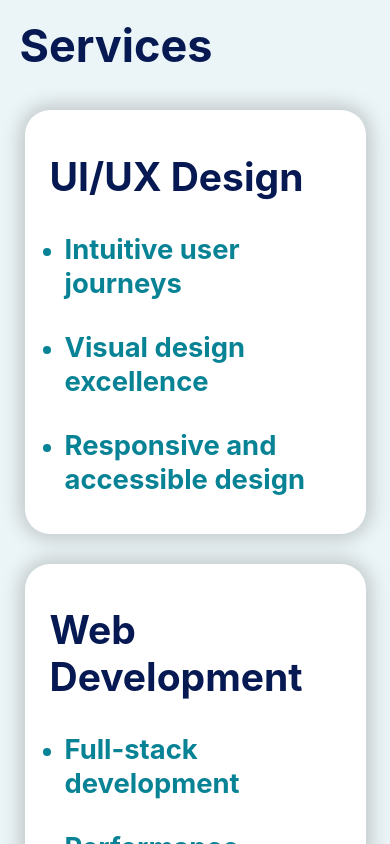
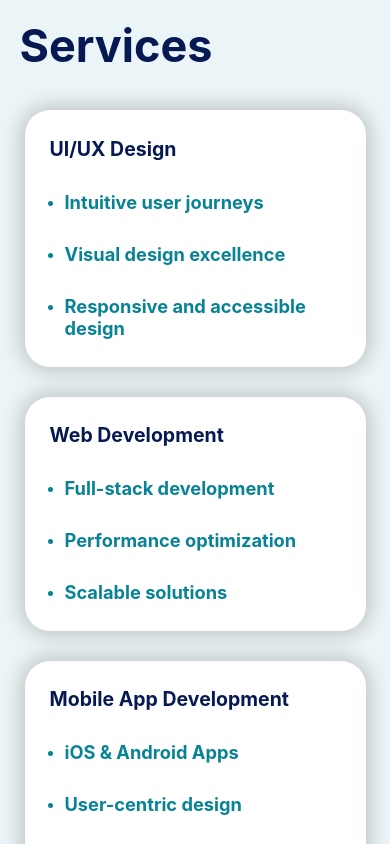
Before and after one commit to TMOUHSIN/Portfolio, a React (Vite) app in the folder PORTFOLIO/: page / in a window 390 px wide. Shown: the part 800-1644 px from the top of the page. Built offline with nearby package versions, Linux system fonts and the light colour scheme.

Commit message:
Update App.css

```diff
--- a/PORTFOLIO/src/App.css
+++ b/PORTFOLIO/src/App.css
@@ -269,11 +269,11 @@ body {
   }
 
   .service-card h2 {
-    font-size: 10vw; /* Adjust font size for small screens */
+    font-size: 5vw; /* Adjust font size for small screens */
   }
 
   .service-card li {
-    font-size: 6vw; /* Adjust font size for small screens */
+    font-size: 4vw; /* Adjust font size for small screens */
   }
   .Service-cards{
     display: flex;
@@ -457,11 +457,11 @@ body {
   }
 
   .project-card h2 {
-    font-size: 10vw; /* Adjust font size for small screens */
+    font-size: 5vw; /* Adjust font size for small screens */
   }
 
   .project-card p {
-    font-size: 5vw; /* Adjust font size for small screens */
+    font-size: 4vw; /* Adjust font size for small screens */
   }
   .Service-cards{
     display: flex;
```
